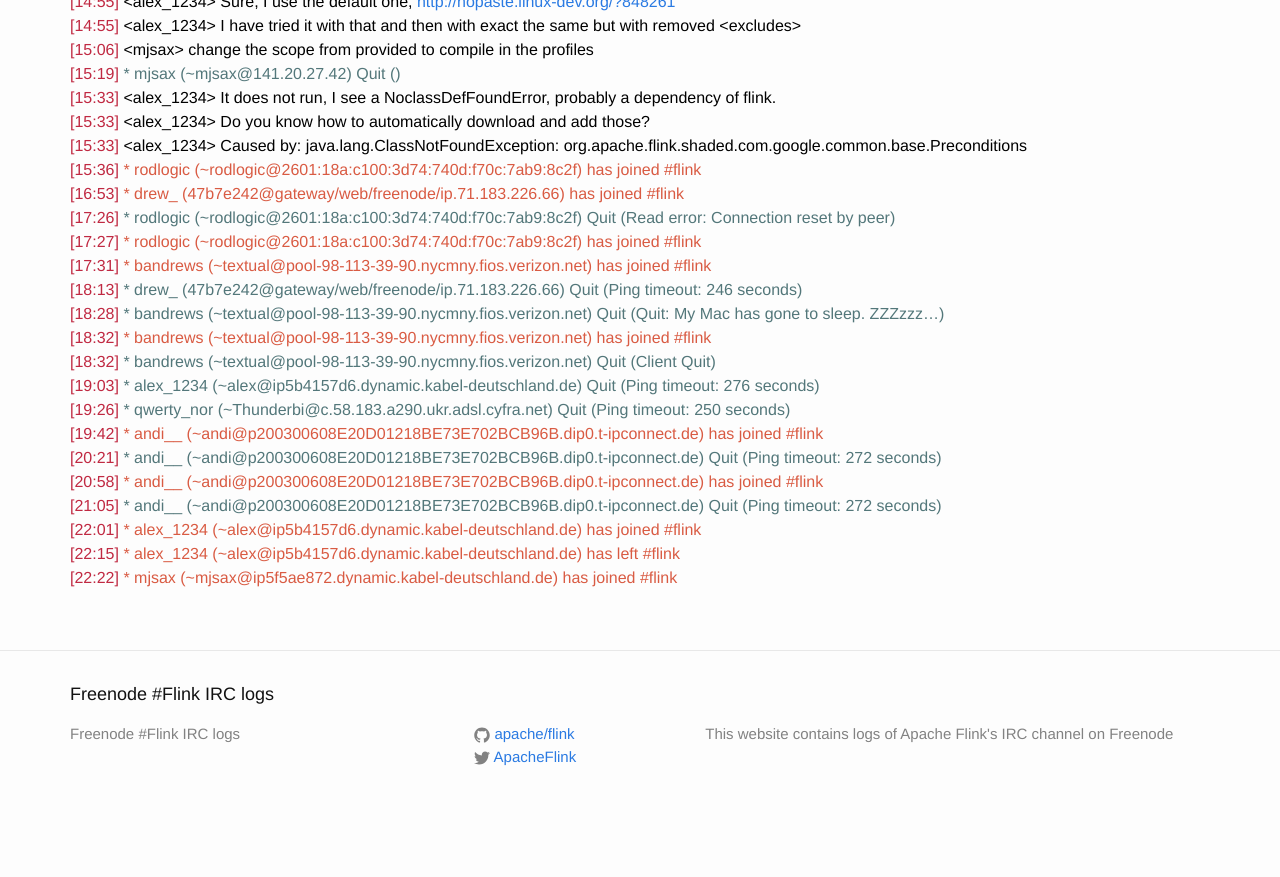
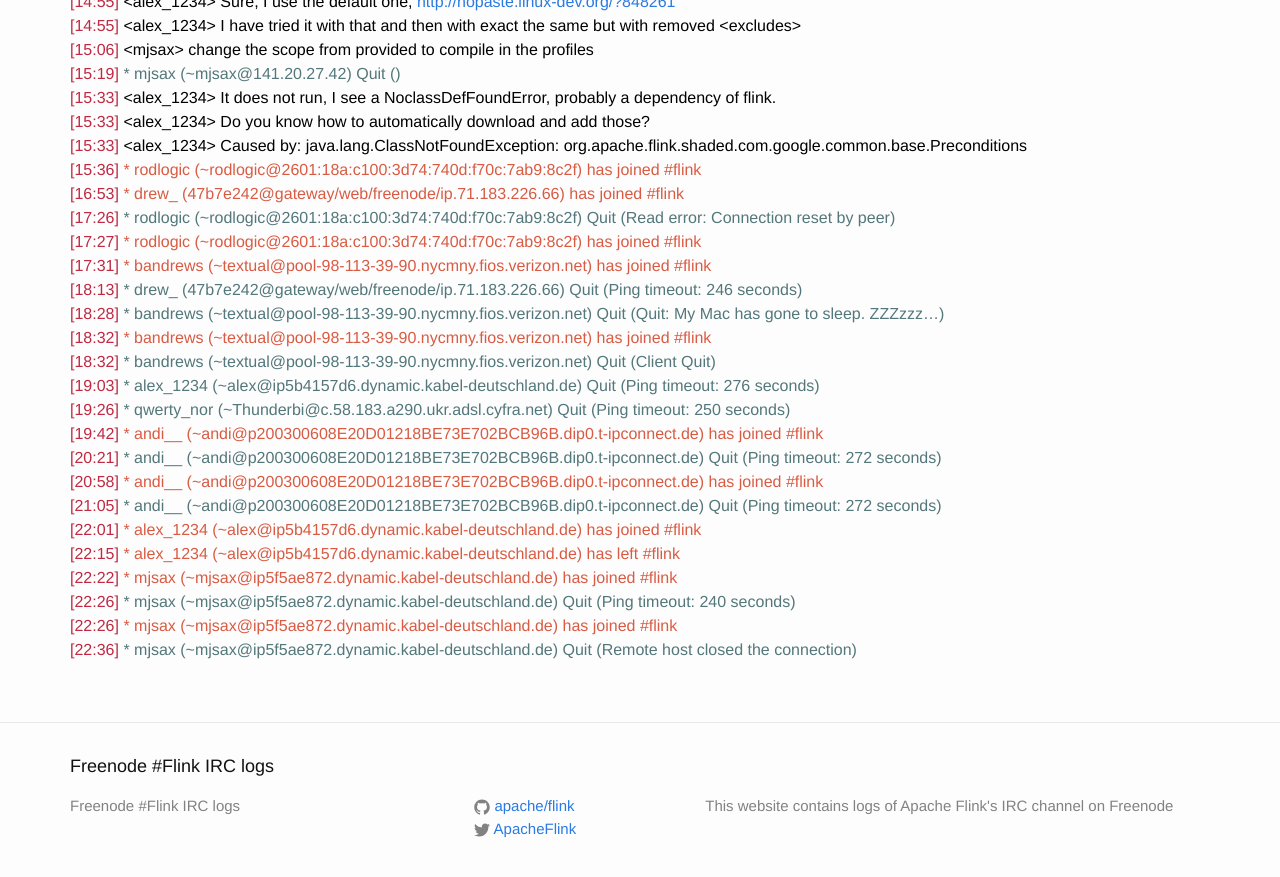
Before and after one commit to flink-irc-logs/flink-irc-logs.github.io, a Jekyll site: the page built from _posts/2015-11-20-logs.markdown, in a window 1280 px wide and 900 px high, scrolled down 1290 px. Shown: the top 877 px of the window. Built offline with Jekyll 4.4.1, drawn with Linux system fonts in a browser that asks for light colours; before the commit the page ends 2118 px from its top, so only the background shows below that.

Commit message:
Update of the logs on Sat Nov 21 00:23:07 CET 2015

```diff
--- a/_posts/2015-11-20-logs.markdown
+++ b/_posts/2015-11-20-logs.markdown
@@ -73,3 +73,6 @@
 <span class="irc-date">[22:01]</span> <span class="irc-green">* alex_1234 (~alex@ip5b4157d6.dynamic.kabel-deutschland.de) has joined #flink</span><br />
 <span class="irc-date">[22:15]</span> <span class="irc-green">* alex_1234 (~alex@ip5b4157d6.dynamic.kabel-deutschland.de) has left #flink</span><br />
 <span class="irc-date">[22:22]</span> <span class="irc-green">* mjsax (~mjsax@ip5f5ae872.dynamic.kabel-deutschland.de) has joined #flink</span><br />
+<span class="irc-date">[22:26]</span> <span class="irc-navy">* mjsax (~mjsax@ip5f5ae872.dynamic.kabel-deutschland.de) Quit (Ping timeout: 240 seconds)</span><br />
+<span class="irc-date">[22:26]</span> <span class="irc-green">* mjsax (~mjsax@ip5f5ae872.dynamic.kabel-deutschland.de) has joined #flink</span><br />
+<span class="irc-date">[22:36]</span> <span class="irc-navy">* mjsax (~mjsax@ip5f5ae872.dynamic.kabel-deutschland.de) Quit (Remote host closed the connection)</span><br />
```
